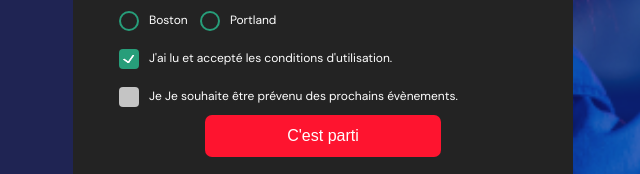
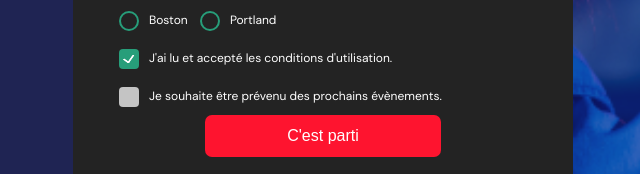
Before and after one commit to TheoCourtin/GameOn, a plain HTML site: page index.html in a window 1280 px wide. Both pictures are taken after a click on the button "Je M'inscris". Shown: the part 626-800 px from the top of the page, 317-957 px from the left. Drawn offline with Linux system fonts and the light colour scheme.

Commit message:
Update index.html

```diff
--- a/index.html
+++ b/index.html
@@ -198,7 +198,7 @@
                 <input class="checkbox-input" type="checkbox" id="checkbox2" />
                 <label class="checkbox2-label" for="checkbox2">
                   <span class="checkbox-icon"></span>
-                  Je Je souhaite être prévenu des prochains évènements.
+                  Je souhaite être prévenu des prochains évènements.
                 </label>
                 <br />
               </div>
@@ -206,7 +206,6 @@
               <input
                 class="btn-submit"
                 type="submit"
-                class="button"
                 value="C'est parti"
               />
             </form>
```
